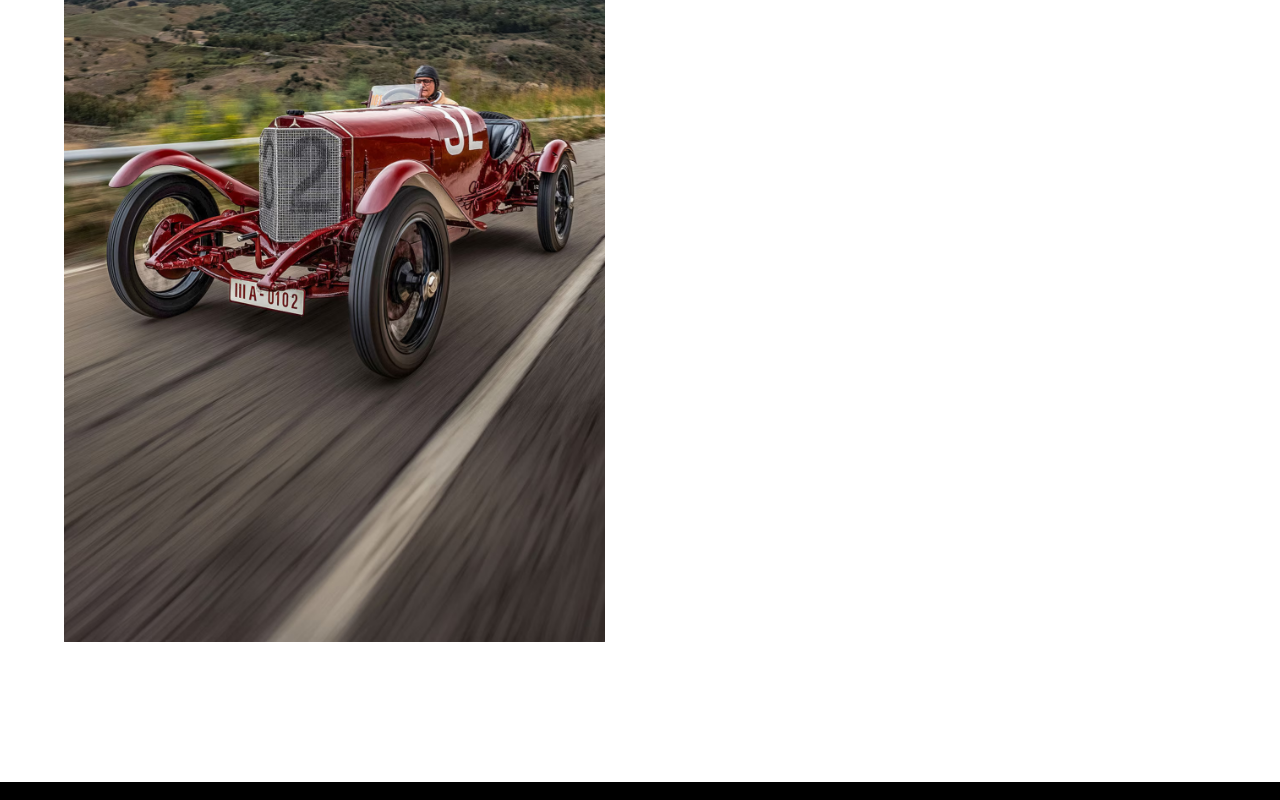
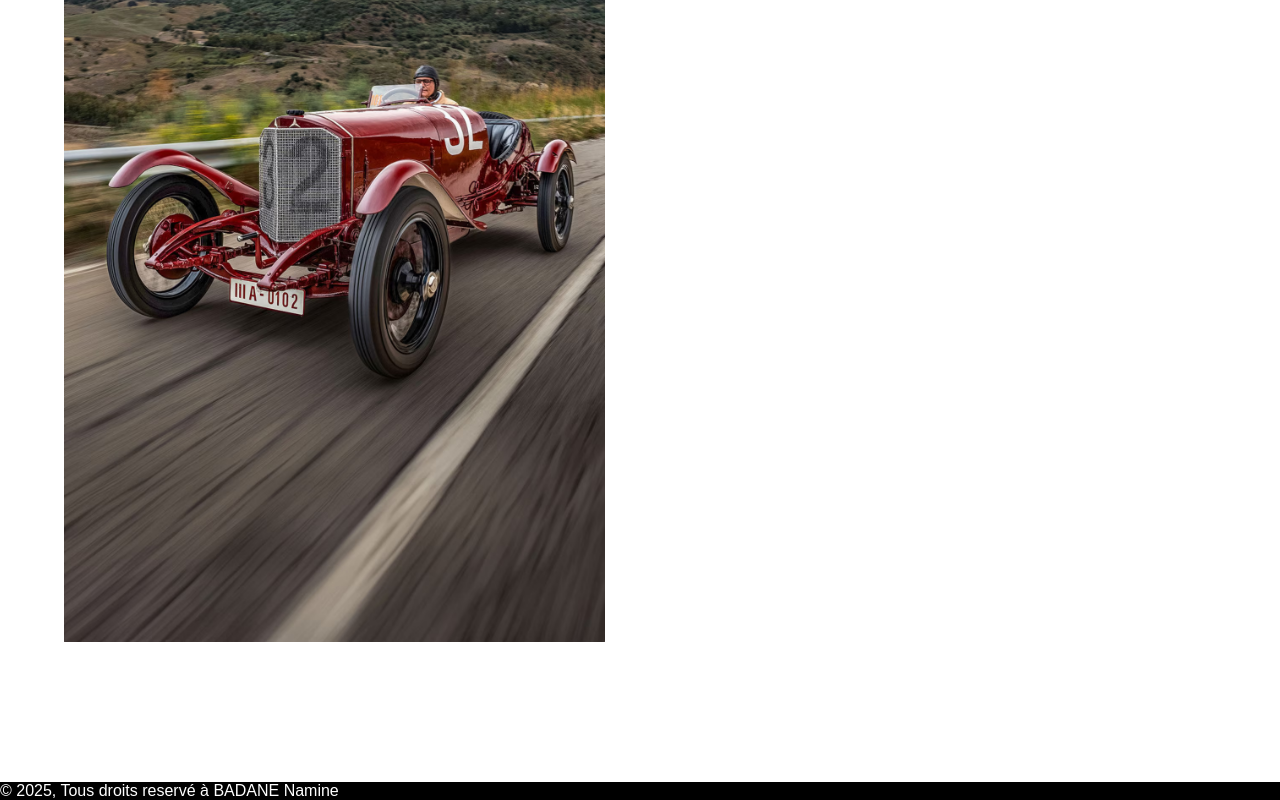
Before and after one commit to NamineBd/MyCedes, a plain HTML site: page main.html in a window 1280 px wide. Shown: the part 3612-4412 px from the top of the page. Drawn offline with Linux system fonts and the light colour scheme.

Commit message:
style footer

```diff
--- a/main.html
+++ b/main.html
@@ -177,6 +177,7 @@
     <!-- Footer (à compléter) -->
     <footer class="main-footer">
         <!-- Contenu du footer à venir -->
+         <a> &copy; 2025, Tous droits reservé à BADANE Namine</a>
     </footer>
 
     <script src="js/main.js"></script>
```
Also changed, not shown: styles/main.css (+11 -1 lines).
